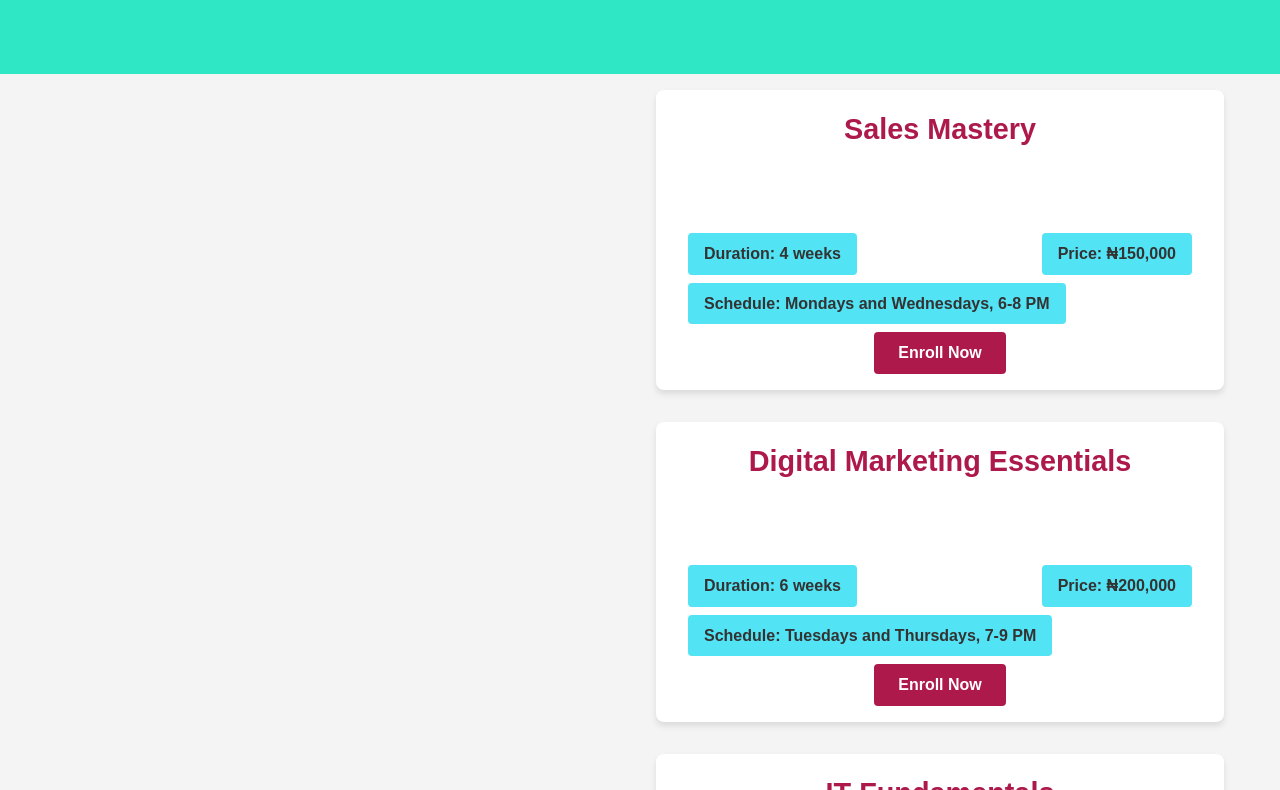
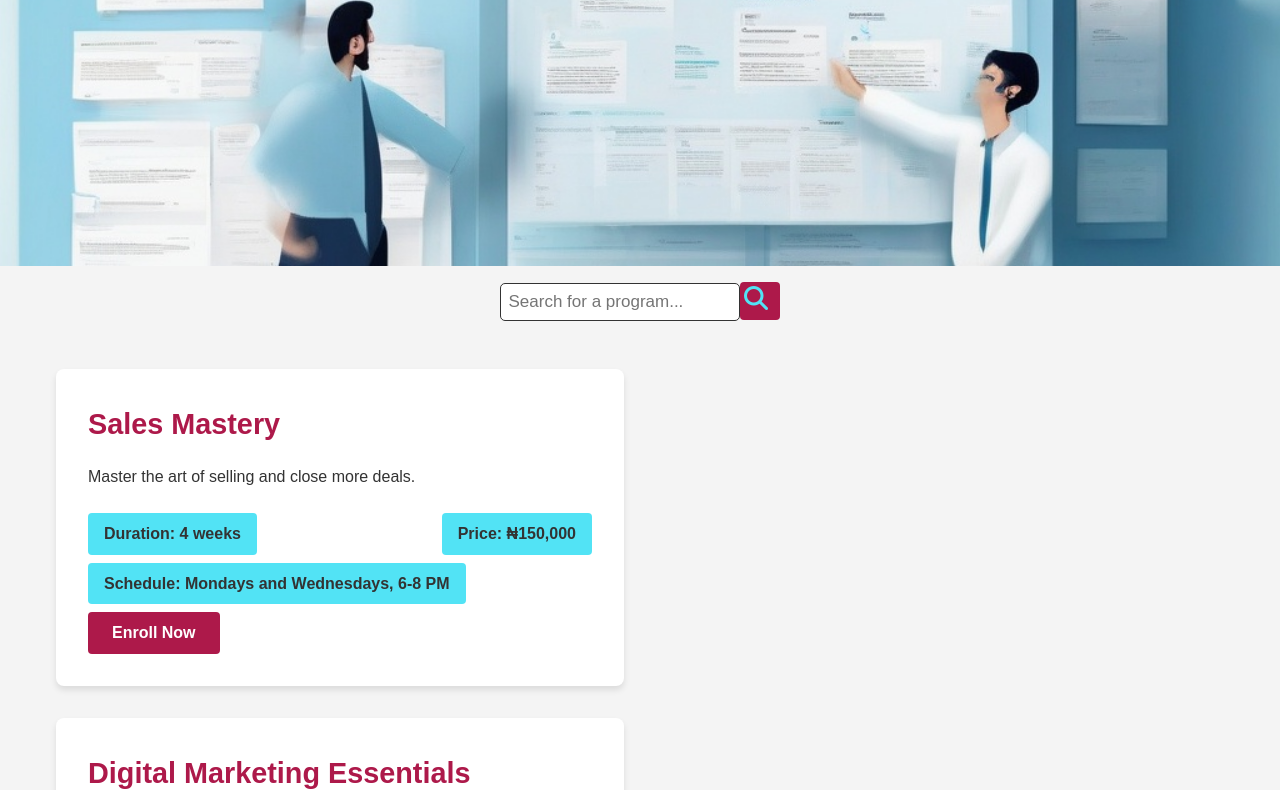
Before and after one commit to EtimGeorge/crystal-global-service, a website: page html_files/training.html in a window 1280 px wide. Shown: the part 291-1081 px from the top of the page. Drawn offline with nearby package versions, Linux system fonts and the light colour scheme.

Commit message:
10/04/2024 5:41 PM

```diff
--- a/css_files/back-to-top-btn.css
+++ b/css_files/back-to-top-btn.css
@@ -12,6 +12,7 @@
     font-size: 24px;
     cursor: pointer;
     transition: opacity 0.3s;
+    z-index: 10;
   }
 
   .back-to-top-btn:hover {
--- a/css_files/training.css
+++ b/css_files/training.css
@@ -7,18 +7,43 @@
     --background-color: #f4f4f4;
   }
 
+  .banner{
+    background-image: url(../assets/team_and_trainin_5.jpeg);
+    background-size: cover;
+    background-position: center;
+     height: 400px;
+  }
+
+  .banner h1{
+    color: var(--accent-color);
+  }
+
+  .search-bar{
+    display: flex;
+    justify-content: center;
+    align-items: baseline;
+    flex-direction: row;
+    max-width: 1200px;
+    margin: 0 auto;
+    padding: 1rem;
+    transition: background-color 0.3s ease;
+    background-color: var(--background-color);
+    transition: background-color 0.3s ease;
+  }
+
   .search-container{
-    display: flex;
-    align-items: center;
-    justify-content: center;
-    padding: 1rem;
-
     color: white;
     border-radius: 4px;
     transition: background-color 0.3s ease;
   }
 
+  .search-bar i{
 
+  color: var(--primary-color);
+  font-size: 1.5rem;
+  margin-right: 0.5rem;
+  z-index: 2;
+  }
 
   input {
     padding: 0.5rem;
@@ -28,16 +53,16 @@
     margin-bottom: 1rem;
     font-size: 17px;
   }
-/*
-  .search-button {
-    padding: 0.5rem 1rem;
+
+  .search-icon {
+
+    padding: 0.28rem ;
     border: none;
     background-color: var(--accent-color);
-    color: white;
     border-radius: 4px;
     cursor: pointer;
     transition: background-color 0.3s ease;
-  } */
+  }
 
   .training-content {
     max-width: 1200px;
@@ -51,13 +76,6 @@
   }
 
   .training-program {
-    display: flex;
-    flex-direction: column;
-    justify-content: center;
-    align-items: center;
-    height: 300px;
-    color: white;
-
     background-color: white;
     border-radius: 8px;
     box-shadow: 0 4px 6px rgba(0, 0, 0, 0.1);
--- a/html_files/training.html
+++ b/html_files/training.html
@@ -72,6 +72,7 @@
 
     <script src="https://kit.fontawesome.com/your-fontawesome-kit.js" crossorigin="anonymous"></script>
     <script src="https://kit.fontawesome.com/your-fontawesome-kit.js" crossorigin="anonymous"></script>
+
 </head>
 <body>
     <!-- Header -->
@@ -104,10 +105,20 @@
       <h1>Training Programs</h1>
     </section>
 
+
+    <section class="search-bar">
+
+        <div class="search-container">
+            <input type="text" id="program-search" placeholder="Search for a program...">
+          </div>
+
+          <div class="search-icon">
+            <i class="fa fa-search" aria-hidden="true"></i>
+        </div>
+    </section>
+
     <section class="training-content animate-on-scroll">
-      <div class="search-container">
-        <input type="text" id="program-search" placeholder="Search for a program...">
-      </div>
+
 
       <div id="program-list">
         <div id="sales-mastery" class="training-program">
```
